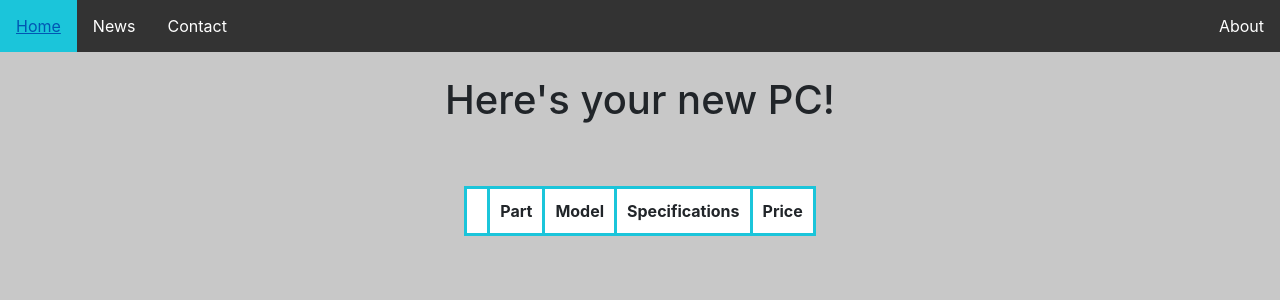
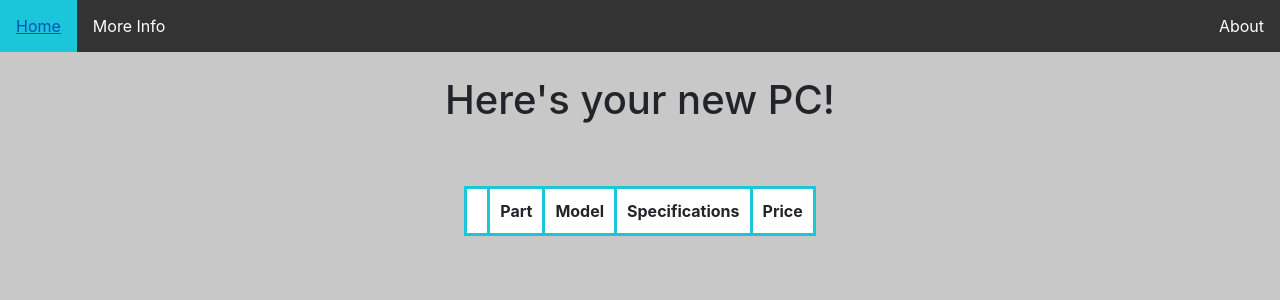
Before and after one commit to mvanree00/Customize-My-Rig, a Django app: template homepage/templates/homepage/results.html in a window 1280 px wide. Shown: the top 300 px of the page. Run offline with Django 3.2, Linux system fonts and the light colour scheme; the template is opened without the code that fills it, so the values that code supplies are empty; some libraries are stand-ins or nearby versions.

Commit message:
Update Navbar + comments

```diff
--- a/homepage/templates/homepage/index.html
+++ b/homepage/templates/homepage/index.html
@@ -31,18 +31,19 @@ References:
   </head>
   <body>
 
-     {% block navbar %}
+    {% block navbar %}
         <ul class="bar">
           <li class="barlist"><a href="/" class="active">Home</a></li>
-          <li class="barlist"><a href="">News</a></li>
-          <li class="barlist"><a href="">Contact</a></li>
-          <li class="barlist" style="float:right"><a href="">About</a></li>
+          <li class="barlist"><a href="{% url 'info' %}">More Info</a></li>
+          <li class="barlist" style="float:right"><a href="{% url 'about' %}">About</a></li>
         </ul>
     {% endblock %}
 
     {% block content %}
     <img src="https://i.ibb.co/PhSyS7j/logo.png" style="display: block; margin-left: auto; margin-right: auto;" alt="logo" border="0">
-    <br><br><div class="form">
+    <br><br>
+    <!--Begin Form-->
+    <div class="form">
     <h2 style="text-align: center; margin-top: 60px;">How much do you want to spend on your new PC?</h2>
     <div class="slidecontainer" style="margin-top: 40px;">
         <form>
```
